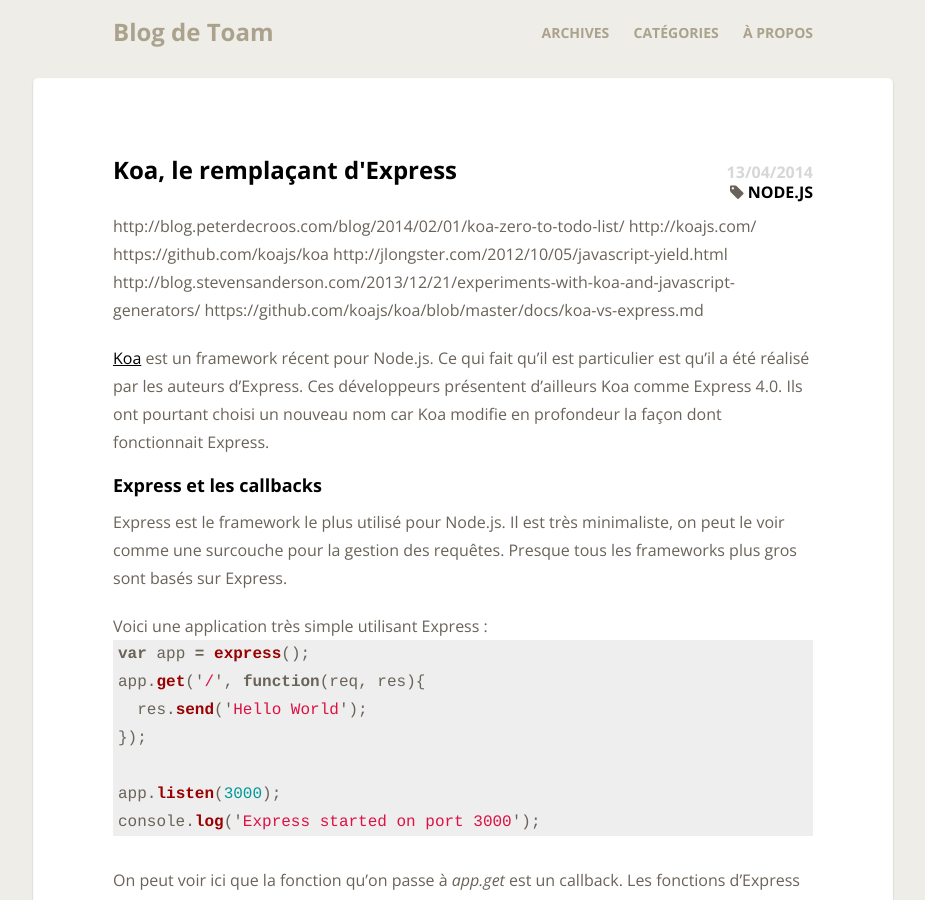
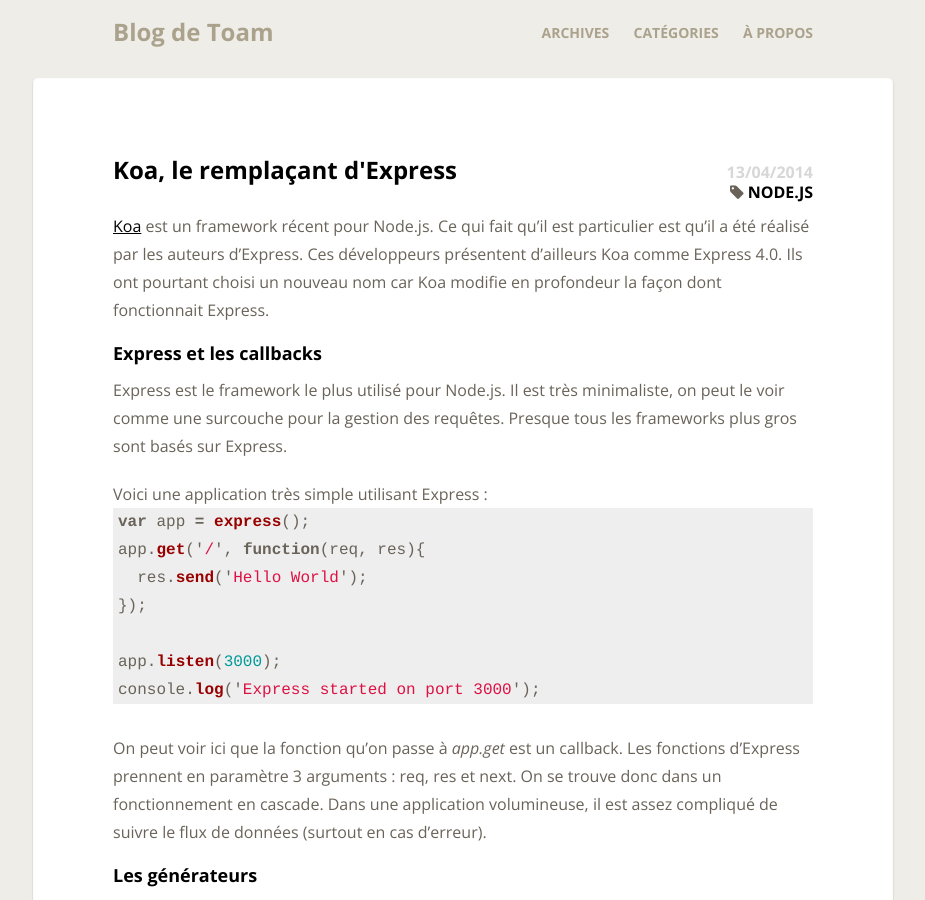
Before and after one commit to Toam/toam.fr, a Jekyll site: the page built from _posts/2014-04-13-koa-le-remplacant-express.markdown, in a window 1280 px wide and 900 px high. Shown: the whole window, without its empty margins (177-1102 px from the left). Built offline with Jekyll 4.4.1, drawn with Linux system fonts in a browser that asks for light colours; nearby versions of some CDN libraries; comment, search, counter and statistics services are not loaded; some of the changed lines change nothing that is shown.

Commit message:
Updated 2014-04-13-koa-le-remplacant-express.markdown

```diff
--- a/_posts/2014-04-13-koa-le-remplacant-express.markdown
+++ b/_posts/2014-04-13-koa-le-remplacant-express.markdown
@@ -5,14 +5,6 @@
 category: node.js
 comments: true
 ---
-
-http://blog.peterdecroos.com/blog/2014/02/01/koa-zero-to-todo-list/
-http://koajs.com/
-https://github.com/koajs/koa
-http://jlongster.com/2012/10/05/javascript-yield.html
-http://blog.stevensanderson.com/2013/12/21/experiments-with-koa-and-javascript-generators/
-https://github.com/koajs/koa/blob/master/docs/koa-vs-express.md
-
 
 [Koa](http://koajs.com/){:target="_blank"} est un framework récent pour Node.js. Ce qui fait qu'il est particulier est qu'il a été réalisé par les auteurs d'Express. Ces développeurs présentent d'ailleurs Koa comme Express 4.0. Ils ont pourtant choisi un nouveau nom car Koa modifie en profondeur la façon dont fonctionnait Express.
 
```
